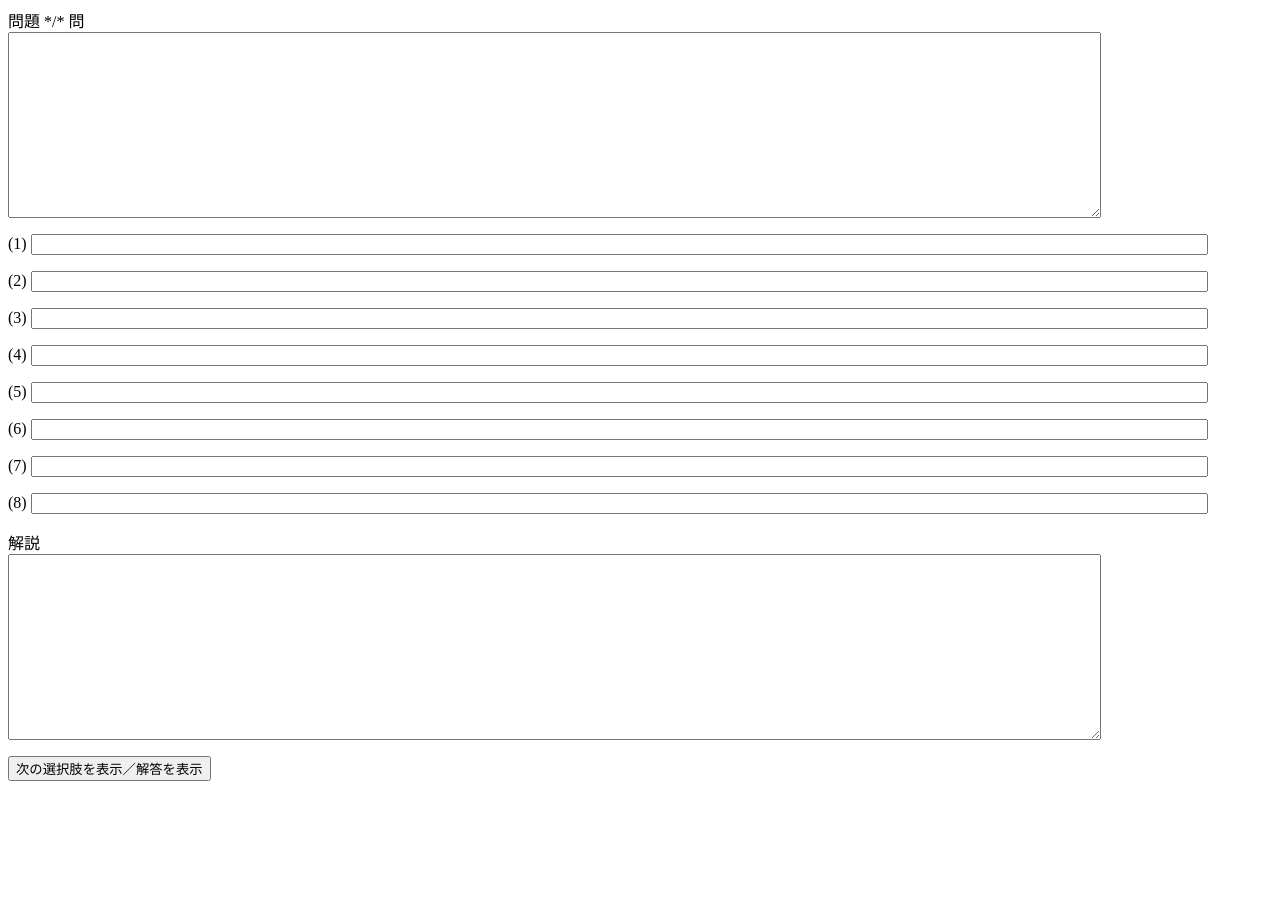
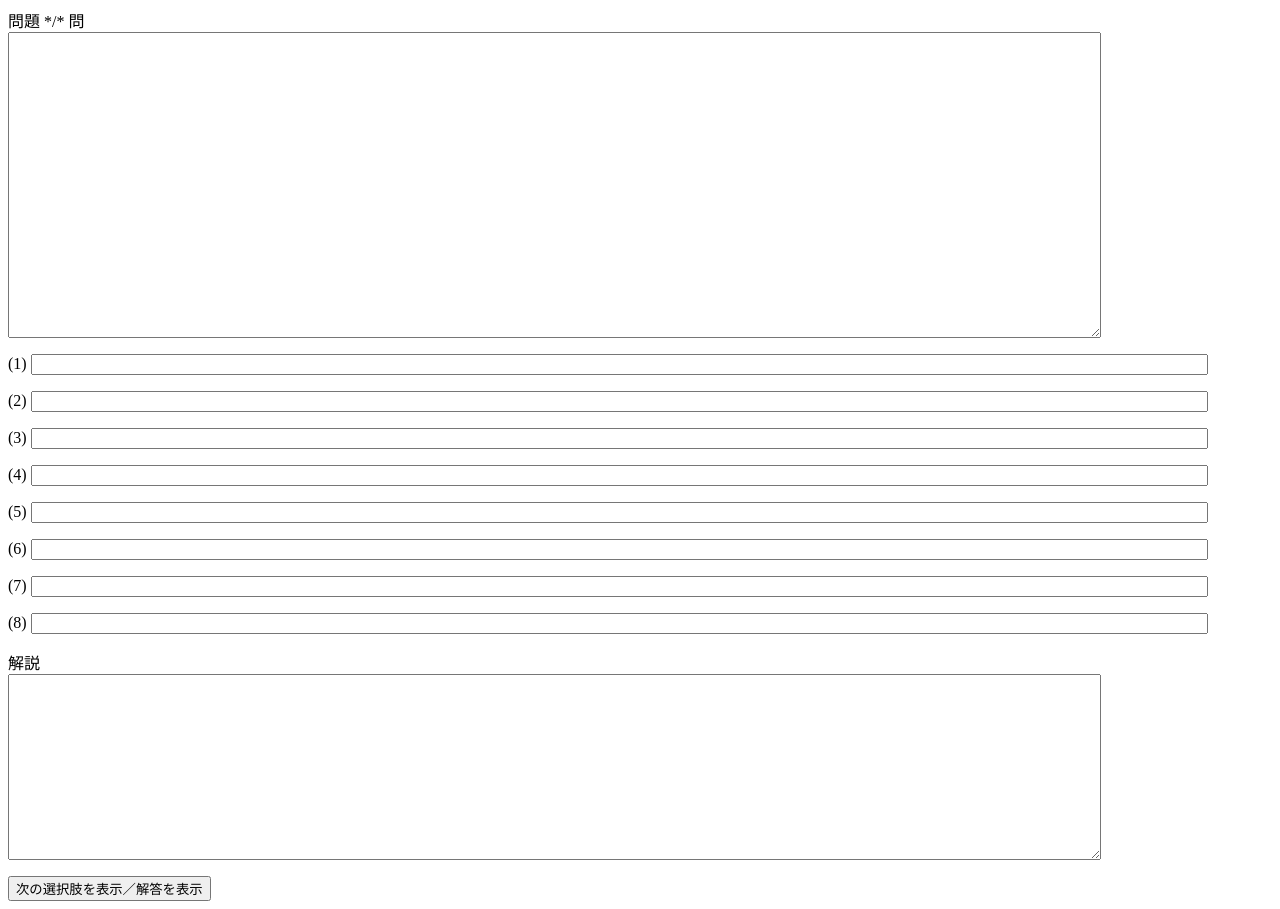
Before and after one commit to ikehara-s/pretest, a plain HTML site: page index.html in a window 1280 px wide. Before the commit the page ends 800 px from the top, so only its background shows below. Drawn offline with Linux system fonts and the light colour scheme.

Commit message:
Update index.html

```diff
--- a/index.html
+++ b/index.html
@@ -4,7 +4,7 @@
 		<p>問題
 		<label id = "pos">*/* 問</label>
 		<br>
-			<textarea id="question" cols="134" rows="12"></textarea >
+			<textarea id="question" cols="134" rows="20"></textarea >
 		</p>
 		</p>
 		<p>
```
